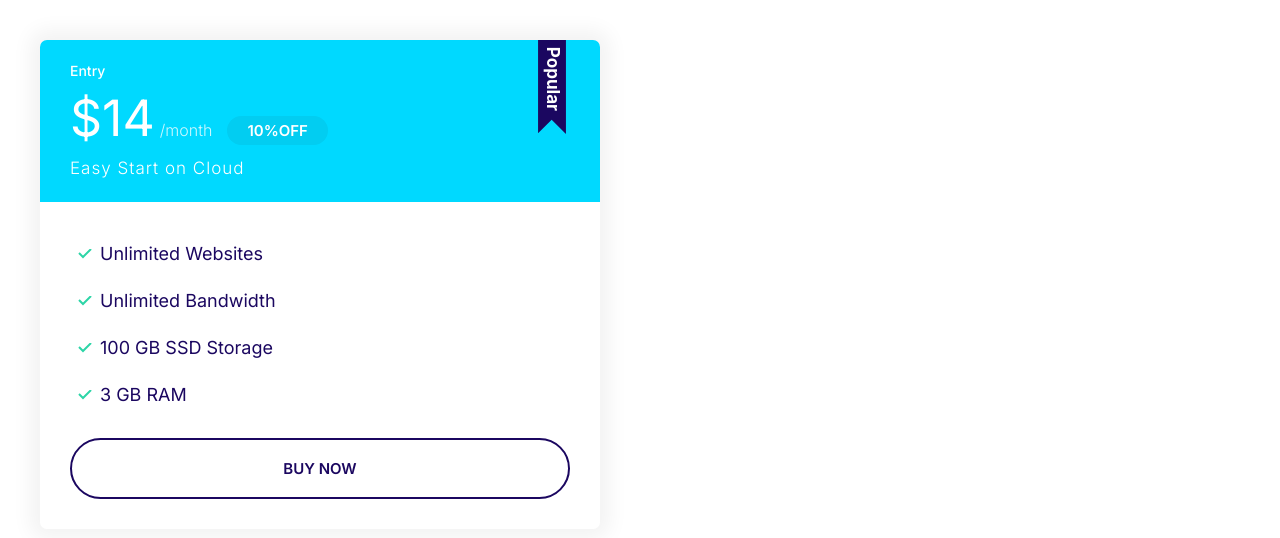
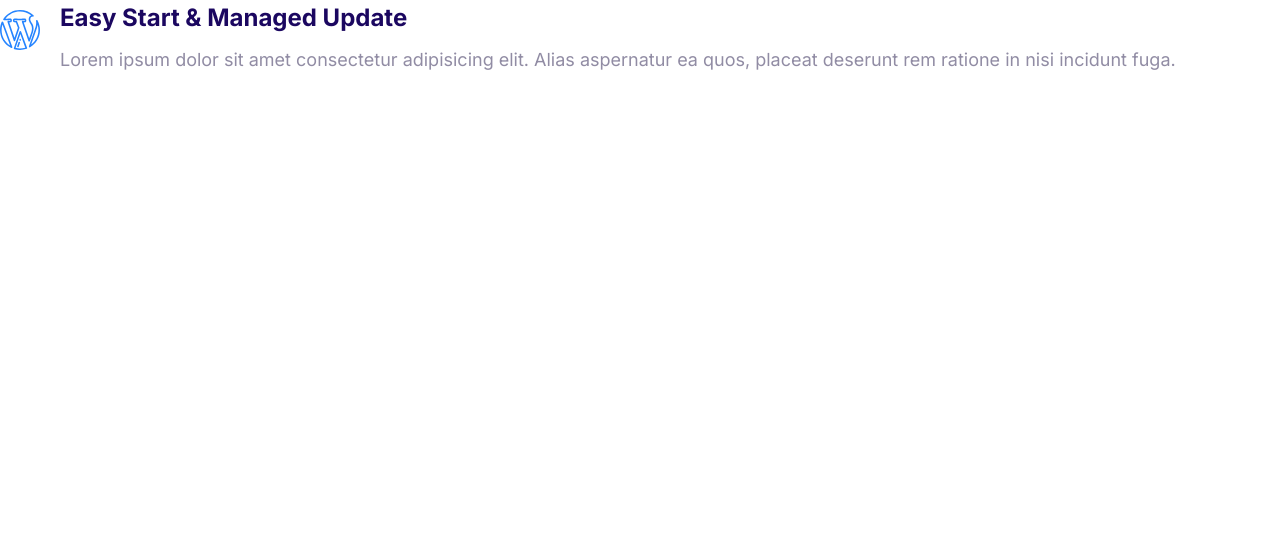
Before and after one commit to AleezaFatima123456/moshify, a plain HTML site: page INDEX.HTML in a window 1280 px wide. Drawn offline with Linux system fonts and the light colour scheme.

Commit message:
build a media object.

```diff
--- a/CSS/styles.css
+++ b/CSS/styles.css
@@ -357,3 +357,21 @@ a {
         font-size: 1.7rem;
     }
 }
+
+/* MEDIA */
+
+.media {
+    display: flex;
+}
+
+.media__title {
+    margin-top: 0;
+}
+
+.media__body {
+    margin: 0 2rem;
+}
+
+.media__image {
+    margin-top: 1rem;
+}
--- a/INDEX.HTML
+++ b/INDEX.HTML
@@ -14,26 +14,19 @@
     <link rel="stylesheet" href="CSS/styles.css" />
   </head>
   <body>
-    <div style="width: 50%; padding: 4rem">
-      <div class="plan plan--popular">
-        <div class="card card--secondary">
-          <header class="card__header">
-            <h3 class="plan__name">Entry</h3>
-            <span class="plan__price">$14</span>
-            <span class="plan__billing-cycle">/month</span>
-            <span class="badge badge--secondary badge small">10%OFF</span>
-            <span class="plan__description">Easy Start on Cloud</span>
-          </header>
-          <div class="card__body">
-            <ul class="list list--tick">
-              <li class="list__item">Unlimited Websites</li>
-              <li class="list__item">Unlimited Bandwidth</li>
-              <li class="list__item">100 GB SSD Storage</li>
-              <li class="list__item">3 GB RAM</li>
-            </ul>
-            <button class="btn btn--outline btn--block">Buy Now</button>
-          </div>
-        </div>
+    <div class="media">
+      <div class="media__image">
+        <svg class="icon icon--primary">
+          <use xlink:href="images/sprite.svg#wordpress"></use>
+        </svg>
+      </div>
+      <div class="media__body">
+        <h3 class="media__title">Easy Start & Managed Update</h3>
+        <p>
+          Lorem ipsum dolor sit amet consectetur adipisicing elit. Alias
+          aspernatur ea quos, placeat deserunt rem ratione in nisi incidunt
+          fuga.
+        </p>
       </div>
     </div>
   </body>
```
Also changed, not shown: components/media objects.html (added, +14 -0 lines).
